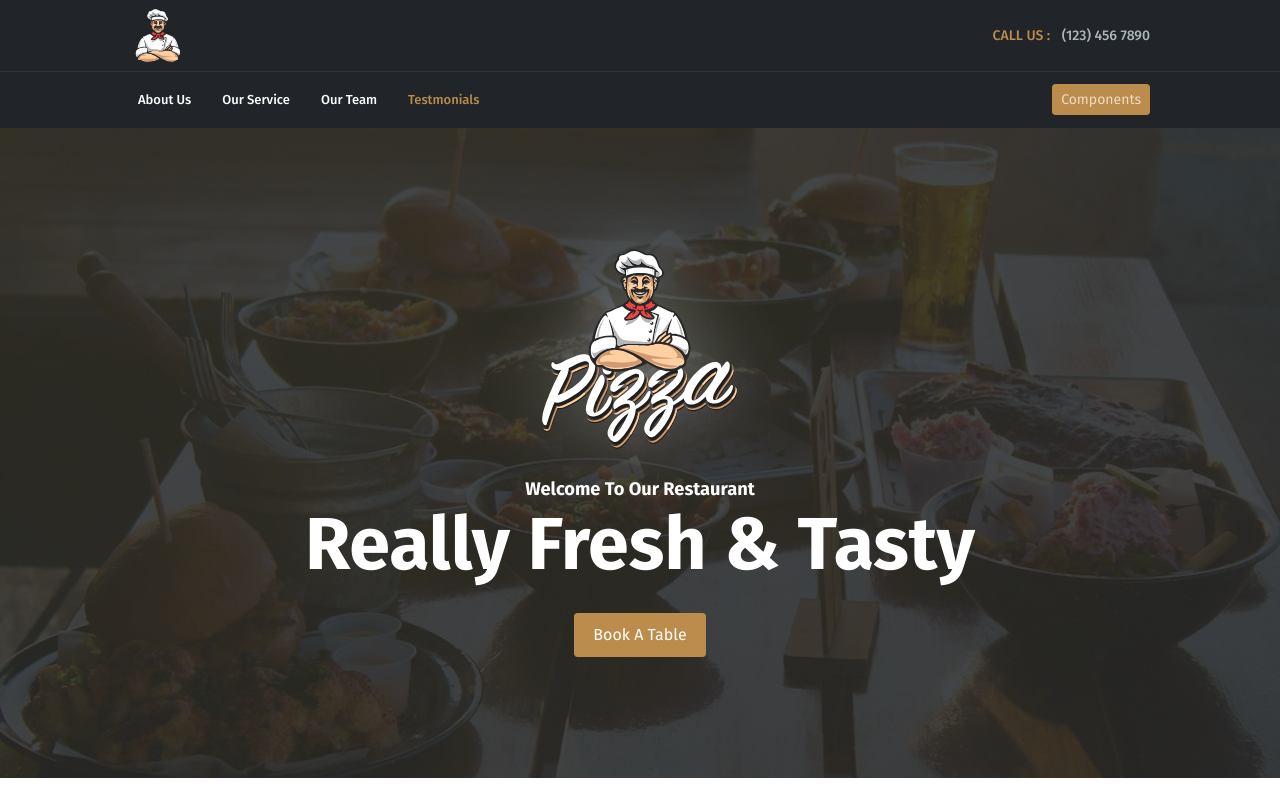
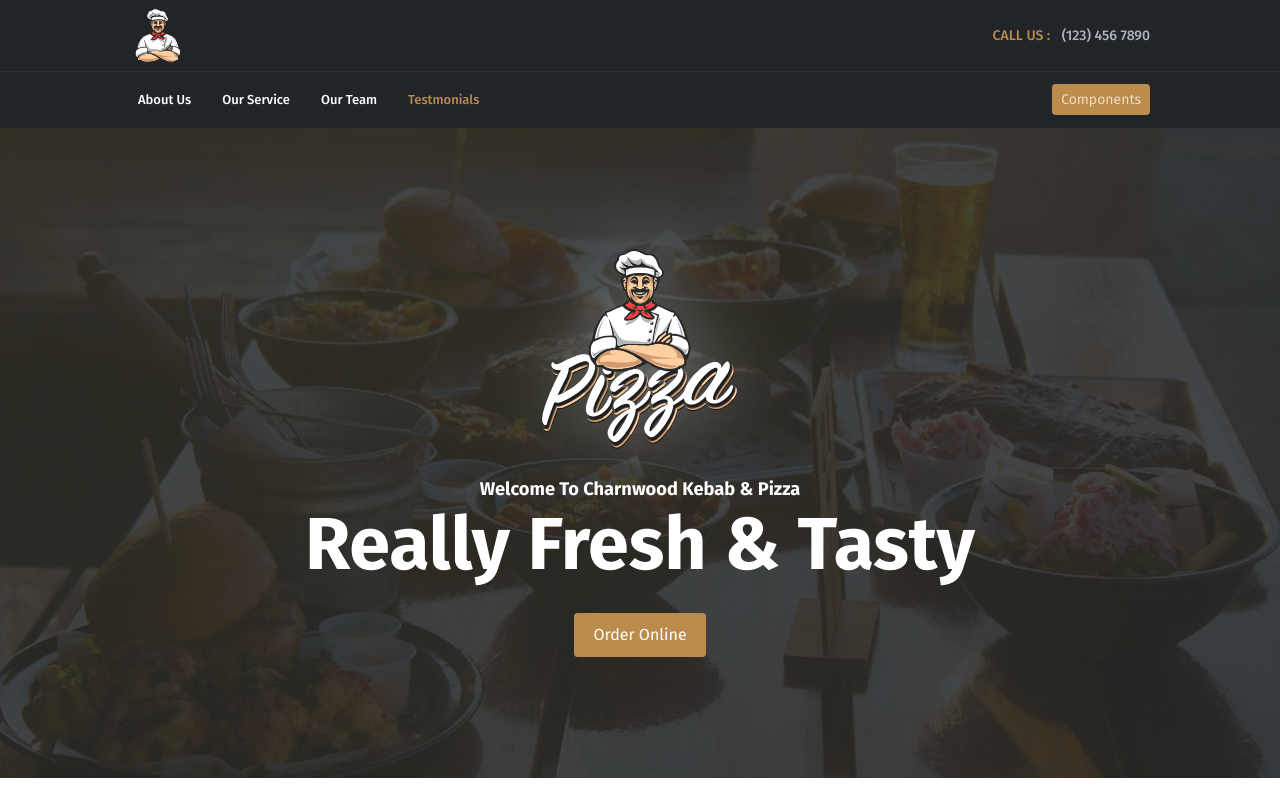
Before and after one commit to CharnwoodFoodTruck/CharnwoodFoodTruck.github.io, a website: page docs/index.html in a window 1280 px wide. Shown: the top 800 px of the page. Drawn offline with Linux system fonts and the light colour scheme.

Commit message:
Order button

```diff
--- a/docs/index.html
+++ b/docs/index.html
@@ -5,7 +5,7 @@
     <meta name="viewport" content="width=device-width, initial-scale=1, shrink-to-fit=no">
     <meta name="description" content="Start your development with Pigga landing page.">
     <meta name="author" content="Devcrud">
-    <title>Pigga | Free Bootstrap 4.3.x template</title>
+    <title>Charnwood Food Truck 🍕</title>
     <!-- font icons -->
     <link rel="stylesheet" href="assets/vendors/themify-icons/css/themify-icons.css">
     <!-- Bootstrap + Pigga main styles -->
@@ -61,9 +61,9 @@
     <header class="header">
         <div class="overlay">
             <img src="assets/imgs/logo.svg" alt="Download free bootstrap 4 landing page, free boootstrap 4 templates, Download free bootstrap 4.1 landing page, free boootstrap 4.1.1 templates, Pigga Landing page" class="logo">
-            <h1 class="subtitle">Welcome To Our Restaurant</h1>
+            <h1 class="subtitle">Welcome To Charnwood Kebab & Pizza</h1>
             <h1 class="title">Really Fresh &amp; Tasty</h1>
-            <a class="btn btn-primary mt-3" href="#book-table">Book A Table</a>
+            <a class="btn btn-primary mt-3" href="https://hubster.me/order-charnwoodkebabandpizza-charnwood">Order Online</a>
         </div>
     </header>
     <!-- End Of Page Header -->
```
